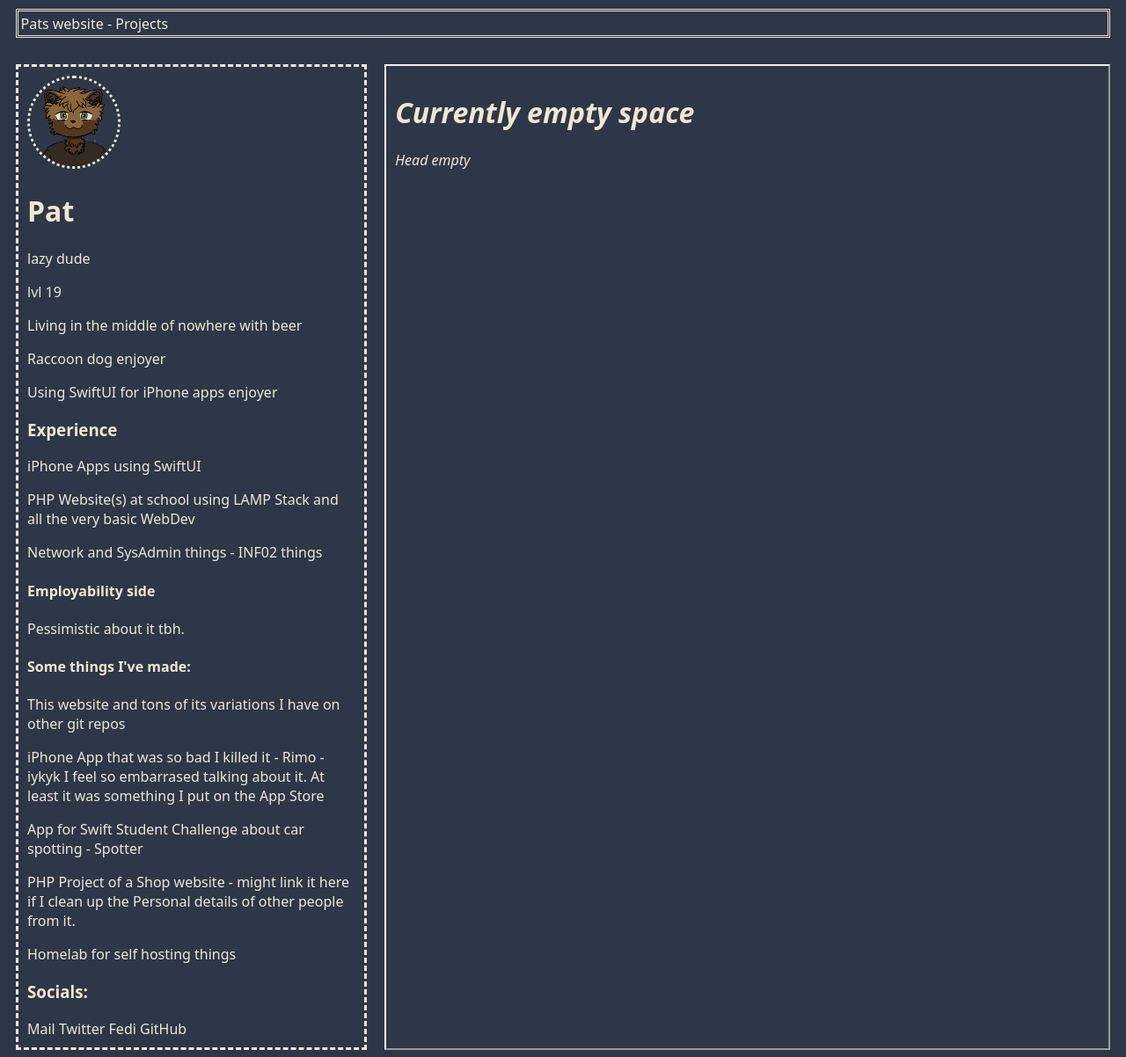
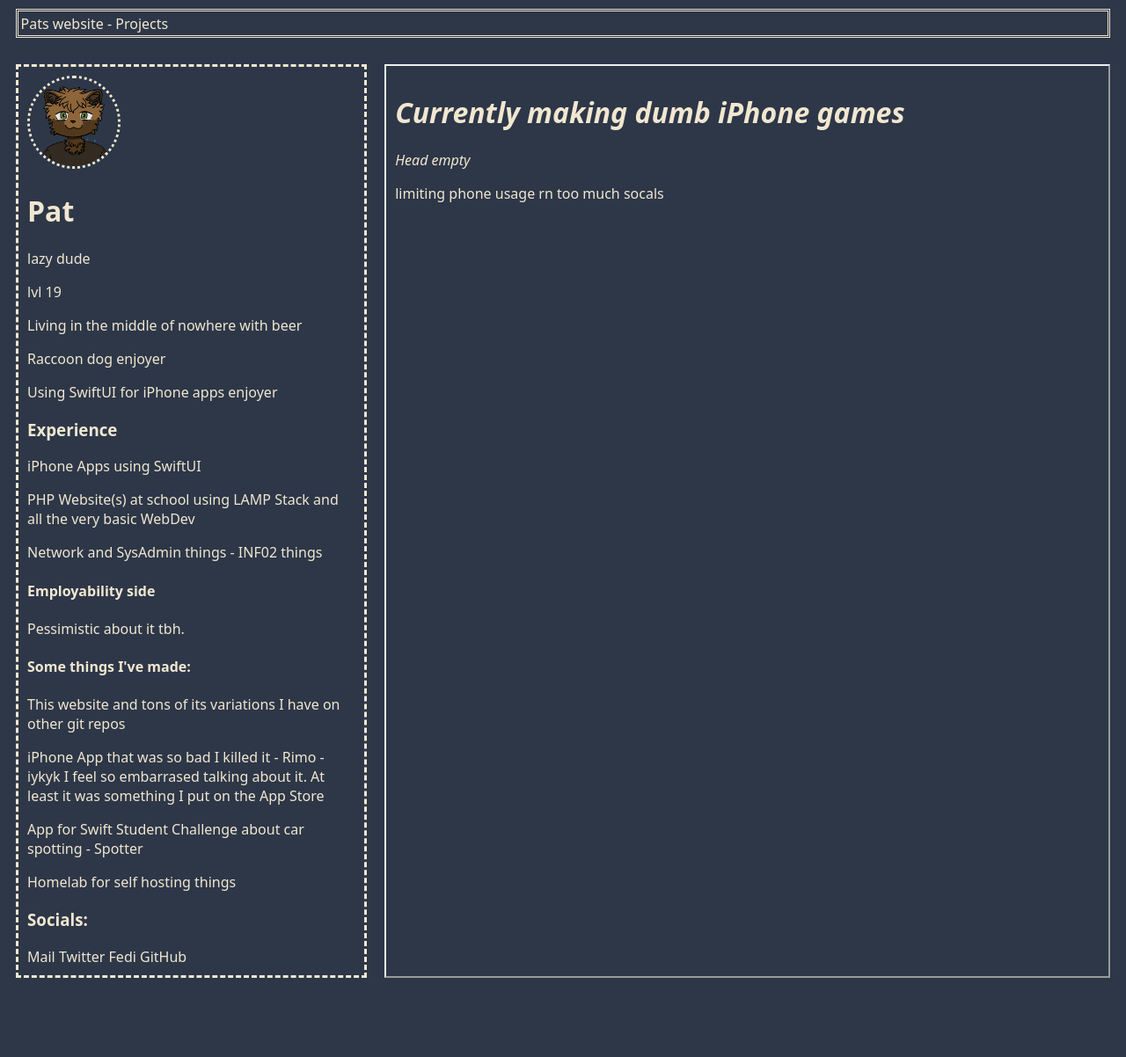
Before and after one commit to parpok/parpok.xyz2, a plain HTML site: page index.html in a window 1280 px wide. Shown: the whole page at 88% size. After the commit the page ends 1120 px from the top, so only its background shows below. Drawn offline with Linux system fonts and the light colour scheme.

Commit message:
small changes
labubu dubai chocolate matcha

```diff
--- a/index.html
+++ b/index.html
@@ -79,11 +79,6 @@
           >App for Swift Student Challenge about car spotting - Spotter</a
         >
 
-        <p>
-          PHP Project of a Shop website - might link it here if I clean up the
-          Personal details of other people from it.
-        </p>
-
         <p>Homelab for self hosting things</p>
 
         <h3>Socials:</h3>
@@ -96,8 +91,9 @@
       <div class="spacer"></div>
 
       <div class="card content">
-        <h1><i>Currently empty space</i></h1>
+        <h1><i>Currently making dumb iPhone games</i></h1>
         <p><i>Head empty</i></p>
+        <p>limiting phone usage rn too much socals</p>
       </div>
     </div>
   </body>
```
Also changed, not shown: 1 other file.
